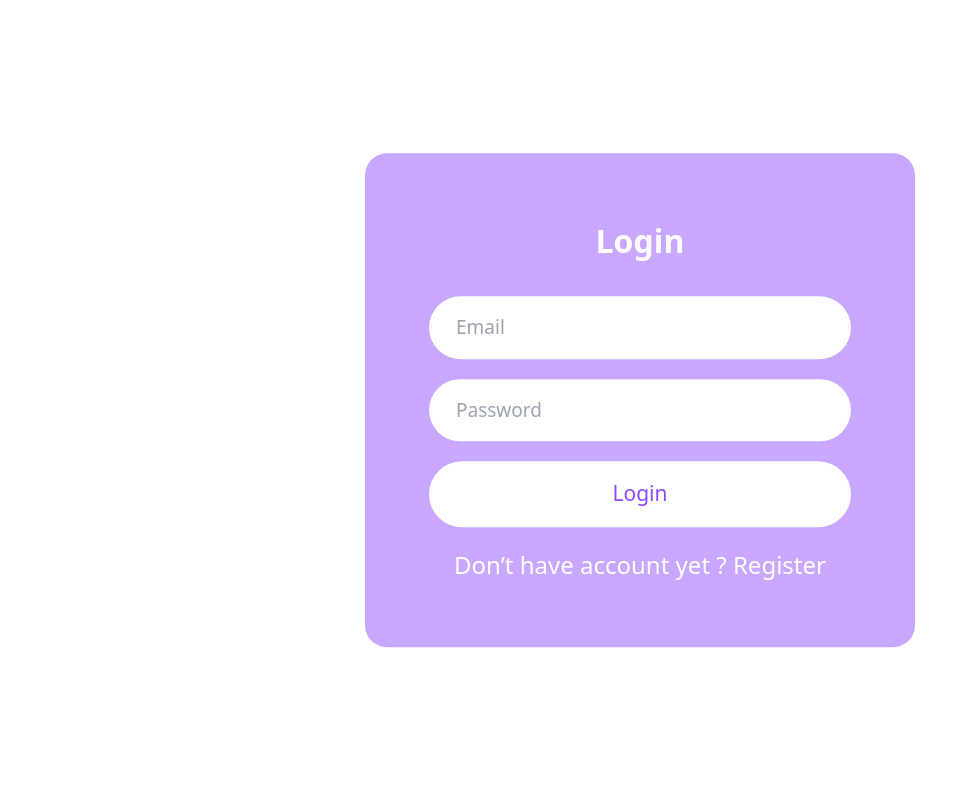
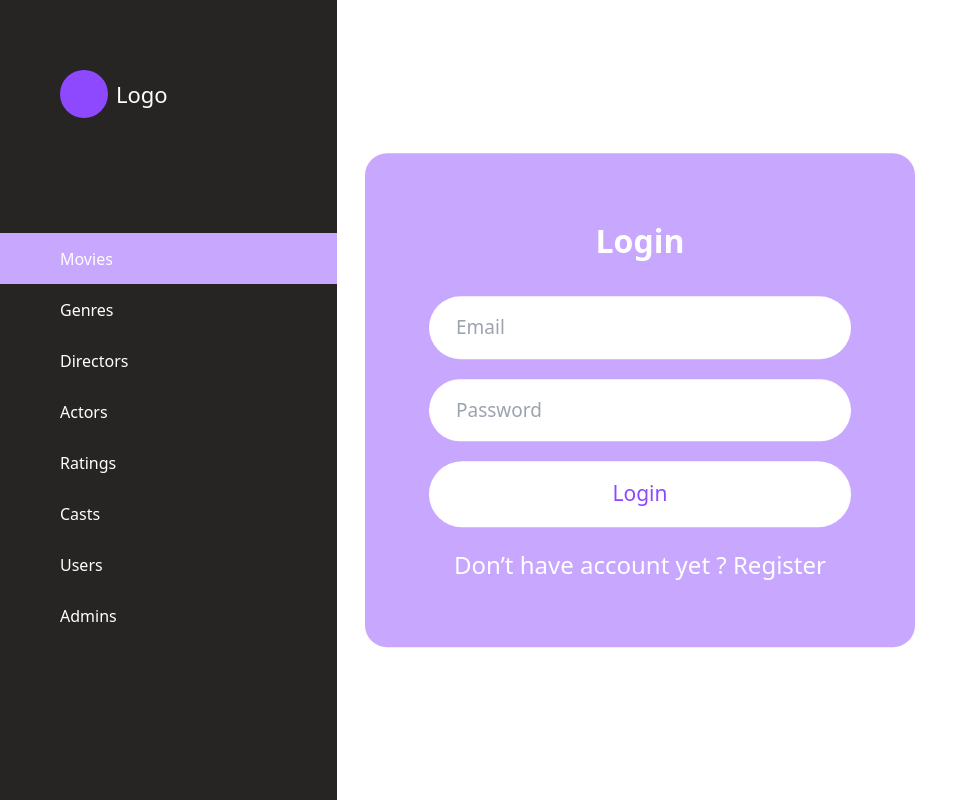
Before and after one commit to Abdelaziz-Mansouri/movies_projectv1, a React (Create React App) app: page /login in a window 1280 px wide. Shown: the whole page, without its empty margins (0-978 px from the left). Built offline with nearby package versions, Linux system fonts and the light colour scheme.

Commit message:
nt2akdou mn routes

```diff
--- a/src/App.js
+++ b/src/App.js
@@ -1,10 +1,13 @@
 import React from 'react';
 import LoginRegister from './components/Client/Login_Register/LoginRegister.jsx';
-
-
+import Nav from './components/Nav.jsx'
 const App = () => {
   return (
-    <LoginRegister/>
+    <>
+      <LoginRegister/>
+      <Nav/>
+    </>
+
   )
 }
 
--- a/src/components/Client/Login_Register/LoginRegister.jsx
+++ b/src/components/Client/Login_Register/LoginRegister.jsx
@@ -6,6 +6,7 @@
 
 const LoginRegister = () => {
     return (
+
         <Routes>
             <Route exact path="/" element={<Home />} />
             <Route exact path="/register" element={<Register />} />
--- a/src/components/Nav.jsx
+++ b/src/components/Nav.jsx
@@ -1,5 +1,5 @@
 import React from 'react'
-import { BrowserRouter as Router, Route, Routes } from 'react-router-dom';
+import {Route, Routes } from 'react-router-dom';
 
 import Navigation from './Admin/Navigation';
 import MovieList from './Admin/MovieList';
--- a/src/index.js
+++ b/src/index.js
@@ -9,7 +9,7 @@
 root.render(
   <React.StrictMode>
     <BrowserRouter>
-    <App />
+      <App />
     </BrowserRouter>
 
   </React.StrictMode>
```
Lines whose indentation alone changed are shown as unchanged.
